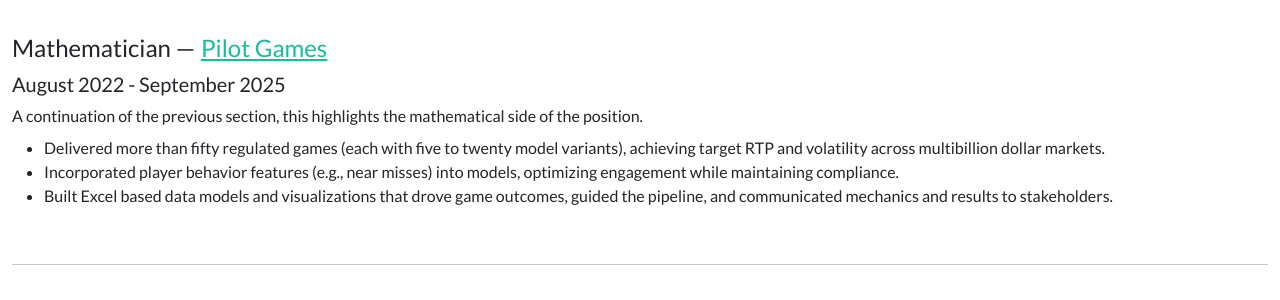
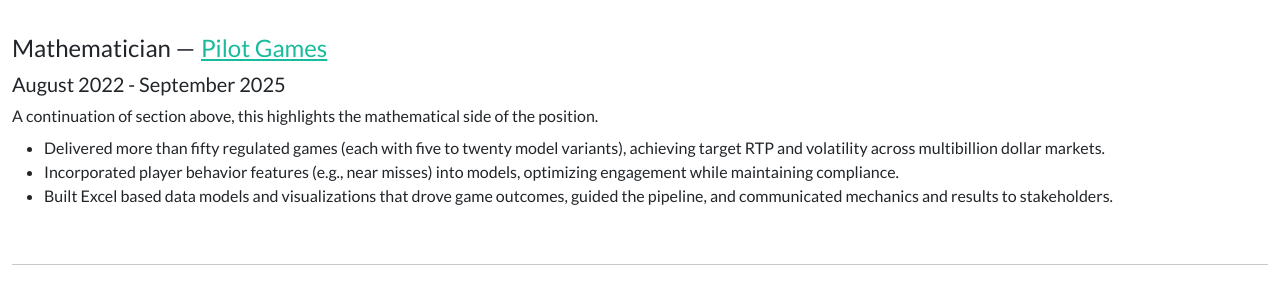
Before and after one commit to drewgiffin/drewgiffindev, a Django app: template core/templates/experience.html in a window 1280 px wide. Shown: the part 744-1044 px from the top of the page. Run offline with Django 4.2, Linux system fonts and the light colour scheme; the template is opened without the code that fills it, so the values that code supplies are empty; some libraries are stand-ins or nearby versions.

Commit message:
Changed wording in mathematician section

```diff
--- a/core/templates/experience/mathematician.html
+++ b/core/templates/experience/mathematician.html
@@ -1,6 +1,6 @@
 <h4>Mathematician &mdash; {% include "experience/pilot-games-tooltip.html" %}</h4>
 <h5>August 2022 - September 2025</h5>
-<h6>A continuation of the previous section, this highlights the mathematical side of the position.</h6>
+<h6>A continuation of section above, this highlights the mathematical side of the position.</h6>
 <ul>
     <li>Delivered more than fifty regulated games (each with five to twenty model variants), achieving target RTP and volatility across multibillion dollar markets.</li>
     <li>Incorporated player behavior features (e.g., near misses) into models, optimizing engagement while maintaining compliance.</li>
```
